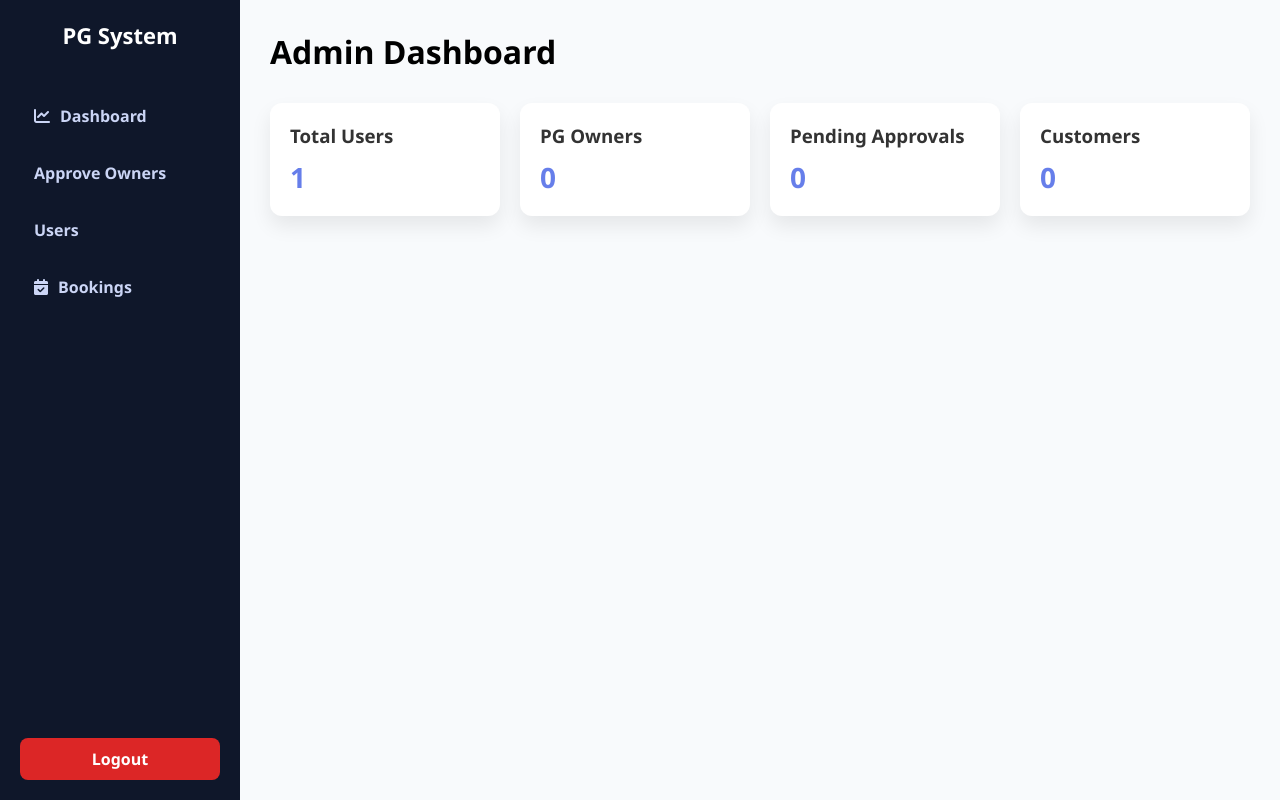
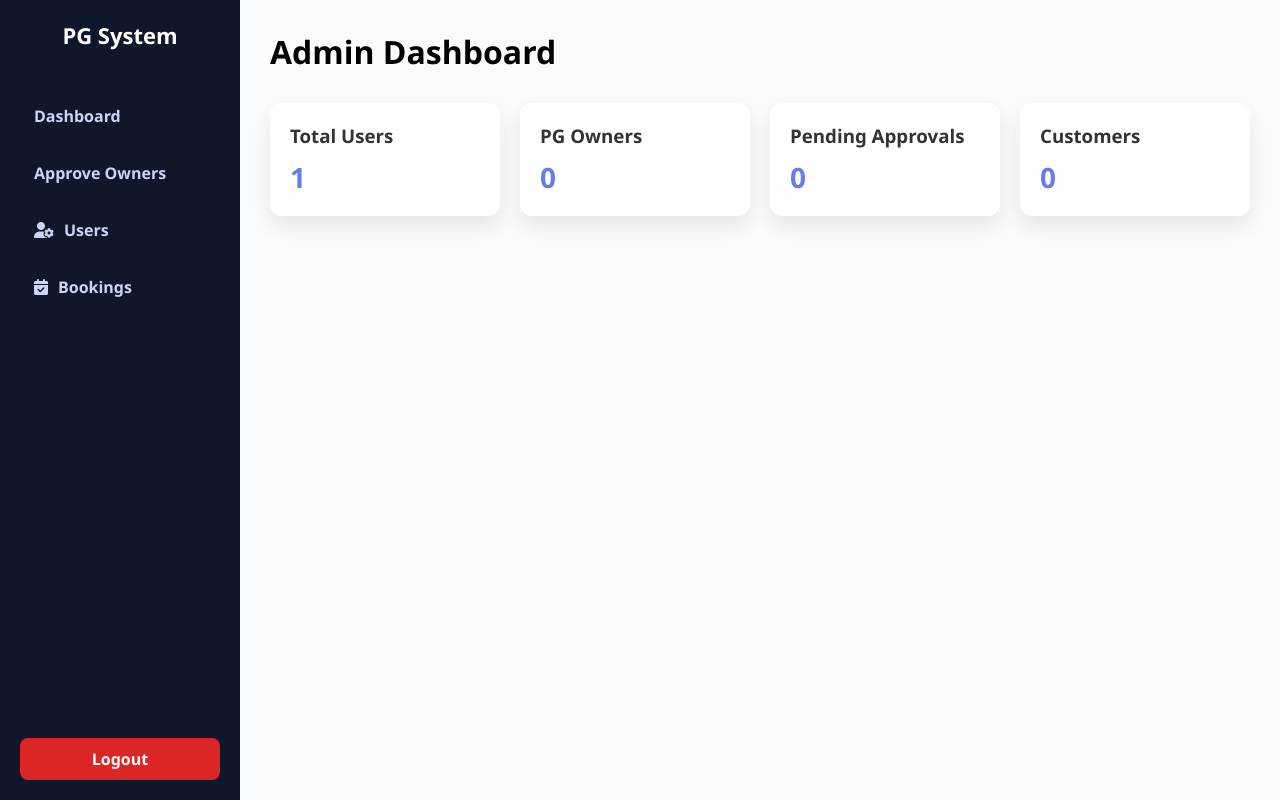
Before and after one commit to ArthihanV/pg-management-system, a Django app: page /dashboard/ in a window 1280 px wide. Run offline with Django 3.2, Linux system fonts and the light colour scheme; a user stored in the database is signed in; tables that the repository leaves empty hold one stand-in row (values such as "Sample post").

Commit message:
requirement file adding

```diff
--- a/pg_management/core/templates/admin/approve_pg_owners.html
+++ b/pg_management/core/templates/admin/approve_pg_owners.html
@@ -3,7 +3,7 @@
 {% block sidebar %}
 <li><a href="{% url 'dashboard' %}"><i class="fa-solid fa-chart-line"></i>Dashboard</a></li>
 <li><a href="{% url 'approve_pg_owners' %}">Approve Owners</a></li>
-<li><a href="{% url 'admin_users' %}">Users</a></li>
+<li><a href="{% url 'admin_users' %}"><i class="fa-solid fa-user-gear"></i>Users</a></li>
 <li><a href="{% url 'admin_bookings' %}"><i class="fa-solid fa-calendar-check"></i>Bookings</a></li>
 {% endblock %}
 
--- a/pg_management/core/templates/admin/bookings.html
+++ b/pg_management/core/templates/admin/bookings.html
@@ -5,8 +5,8 @@
 {% block sidebar %}
 <li><a href="{% url 'dashboard' %}"><i class="fa-solid fa-chart-line"></i>Dashboard</a></li>
 <li><a href="{% url 'approve_pg_owners' %}">Approve Owners</a></li>
-<li><a href="{% url 'admin_users' %}">Users</a></li>
-<li><a href="{% url 'admin_bookings' %}"><i class="fa-solid fa-calendar-check"></i>Bookings</a></li>
+<li><a href="{% url 'admin_users' %}"><i class="fa-solid fa-user-gear"></i>Users</a></li>
+<li><a href="{% url 'admin_bookings' %}">Bookings</a></li>
 {% endblock %}
 
 {% block content %}
--- a/pg_management/core/templates/admin/dashboard.html
+++ b/pg_management/core/templates/admin/dashboard.html
@@ -3,9 +3,9 @@
 {% block title %}Admin Dashboard{% endblock %}
 
 {% block sidebar %}
-<li><a href="{% url 'dashboard' %}"><i class="fa-solid fa-chart-line"></i>Dashboard</a></li>
+<li><a href="{% url 'dashboard' %}">Dashboard</a></li>
 <li><a href="{% url 'approve_pg_owners' %}">Approve Owners</a></li>
-<li><a href="{% url 'admin_users' %}">Users</a></li>
+<li><a href="{% url 'admin_users' %}"><i class="fa-solid fa-user-gear"></i>Users</a></li>
 <li><a href="{% url 'admin_bookings' %}"><i class="fa-solid fa-calendar-check"></i>Bookings</a></li>
 {% endblock %}
 
--- a/pg_management/core/templates/admin/users.html
+++ b/pg_management/core/templates/admin/users.html
@@ -5,7 +5,7 @@
 {% block sidebar %}
 <li><a href="{% url 'dashboard' %}"><i class="fa-solid fa-chart-line"></i>Dashboard</a></li>
 <li><a href="{% url 'approve_pg_owners' %}">Approve Owners</a></li>
-<li><a href="{% url 'admin_users' %}">Users</a></li>
+<li><a href="{% url 'admin_users' %}"><i class="fa-solid fa-user-gear"></i>Users</a></li>
 <li><a href="{% url 'admin_bookings' %}"><i class="fa-solid fa-calendar-check"></i>Bookings</a></li>
 {% endblock %}
 
--- a/pg_management/core/templates/customer/dashboard.html
+++ b/pg_management/core/templates/customer/dashboard.html
@@ -4,7 +4,7 @@
 
 {% block sidebar %}
 <li><a href="{% url 'dashboard' %}"><i class="fa-solid fa-chart-line"></i>Dashboard</a></li>
-<li><a href="{% url 'customer_pg_list' %}" class="active">Search PG</a></li>
+<li><a href="{% url 'customer_pg_list' %}" >Search PG</a></li>
 <li><a href="{% url 'customer_bookings' %}"><i class="fa-solid fa-calendar-check"></i>My Bookings</a></li>
 {% endblock %}
 
--- /dev/null
+++ b/pg_management/requirements.txt
@@ -0,0 +1,2 @@
+Django>=4.2,<5.0
+Pillow>=10.0
```
